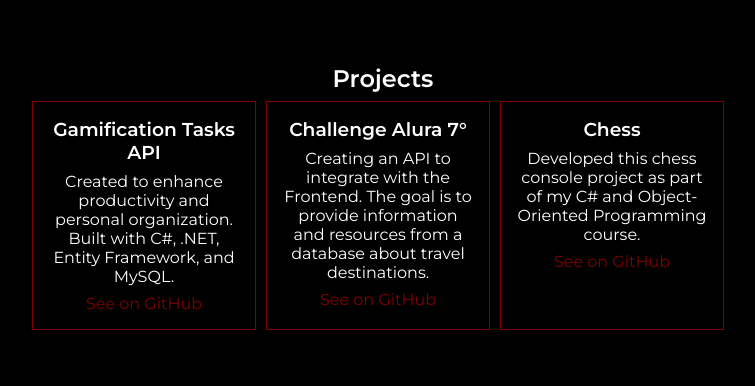
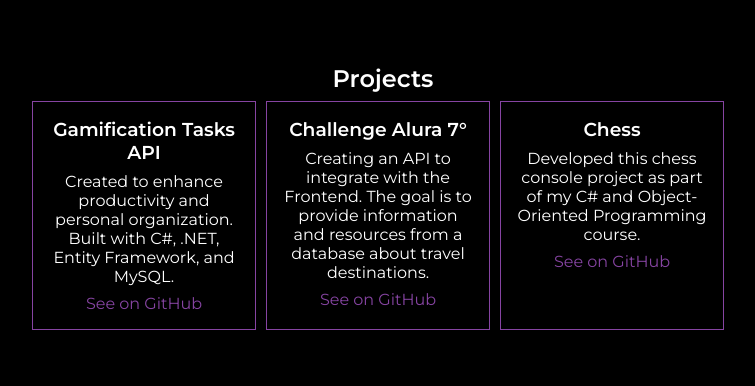
Before and after one commit to BrunaGPires/porftolio, a plain HTML site: page index.html in a window 1280 px wide. Shown: the part 657-1043 px from the top of the page, without its empty margins (257-1012 px from the left). Drawn offline with Linux system fonts and the light colour scheme.

Commit message:
Update color

```diff
--- a/style.css
+++ b/style.css
@@ -5,7 +5,7 @@
     --cor-primaria: #000000;
     --cor-secundaria: #F6F6F6;
     --cor-terciaria: #fff;
-    --cor-quaternaria: #810000;
+    --cor-quaternaria: #8644A2;
     --cor-hover: #272727;
 
     --fonte-primaria: 'Krona One', sans-serif;
```
